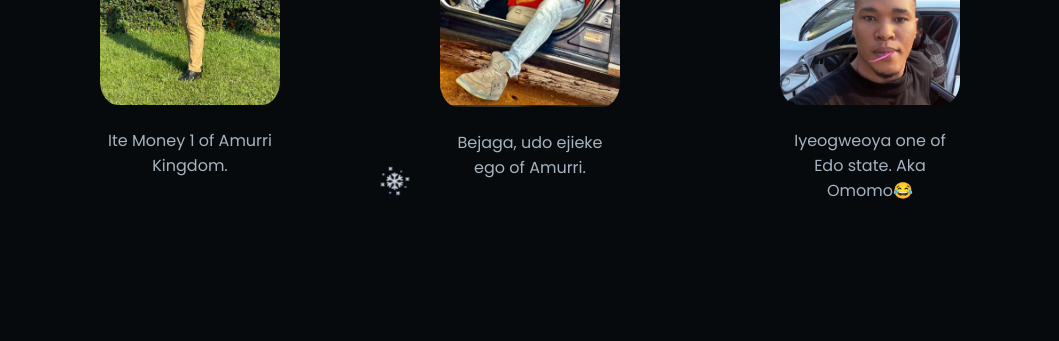
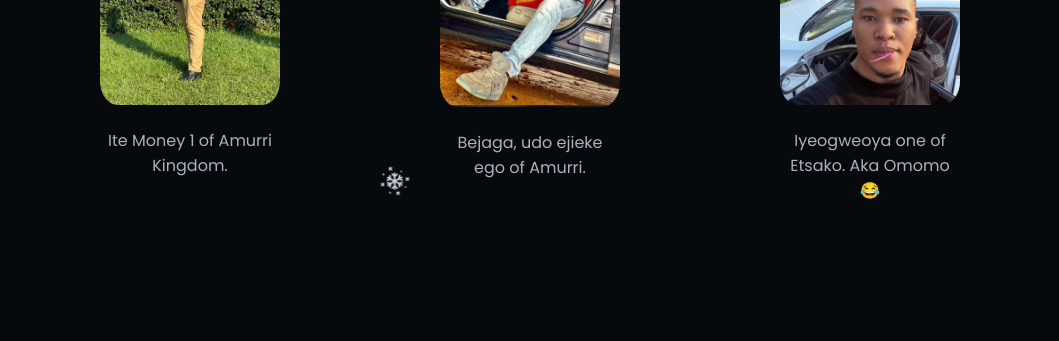
Before and after one commit to Koda-Black/family-christmas-.github.io, a plain HTML site: page index.html in a window 1280 px wide. Shown: the part 1860-2201 px from the top of the page, without its empty margins (110-1169 px from the left). Drawn offline with nearby package versions, Linux system fonts and the light colour scheme.

Commit message:
Changed one name

```diff
--- a/index.html
+++ b/index.html
@@ -135,7 +135,7 @@
           <div class="actions-card">
             <img class="actions-image" src="./assets/images/Wisdom.jpg" />
             <p class="actions-description">
-              Iyeogweoya one of Edo state. Aka Omomo😂
+              Iyeogweoya one of Etsako. Aka Omomo😂
             </p>
           </div>
           <img id="actions-snow-1" src="./assets/images/snow-img.png" />
```
